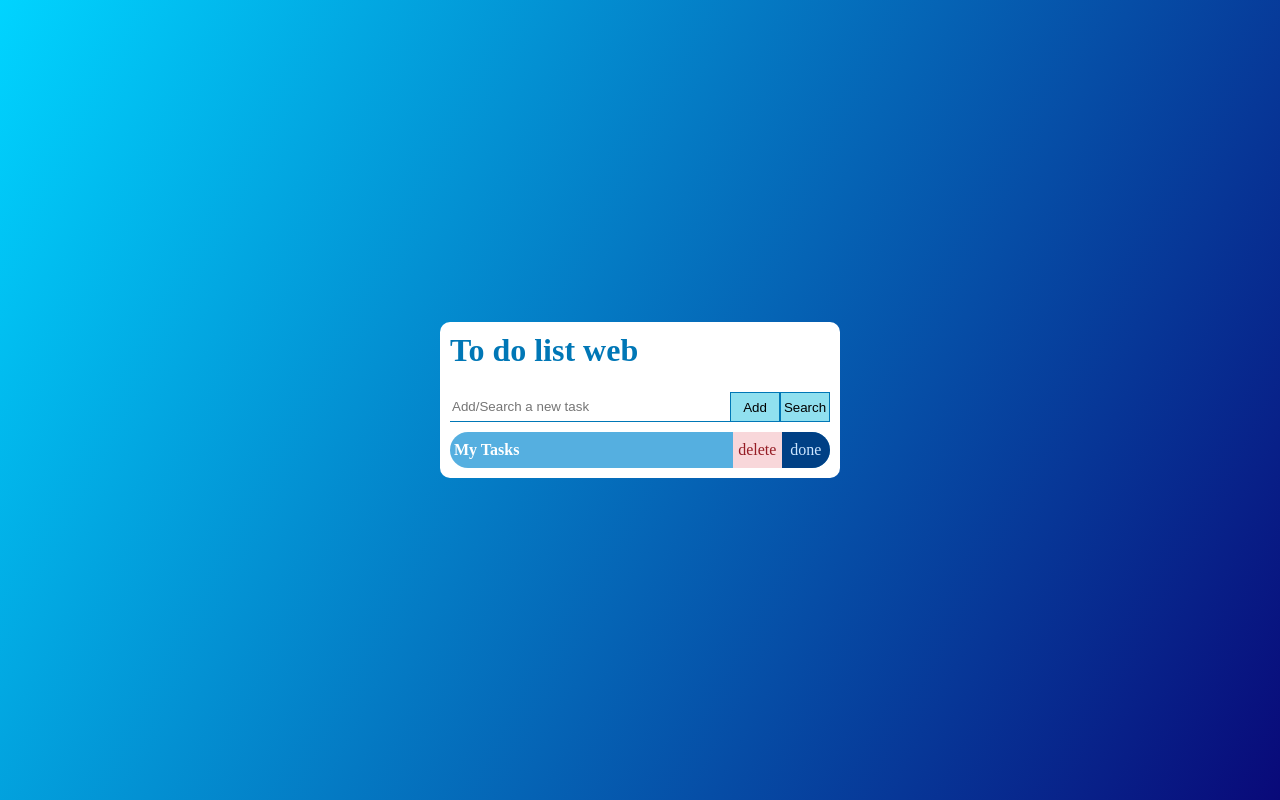
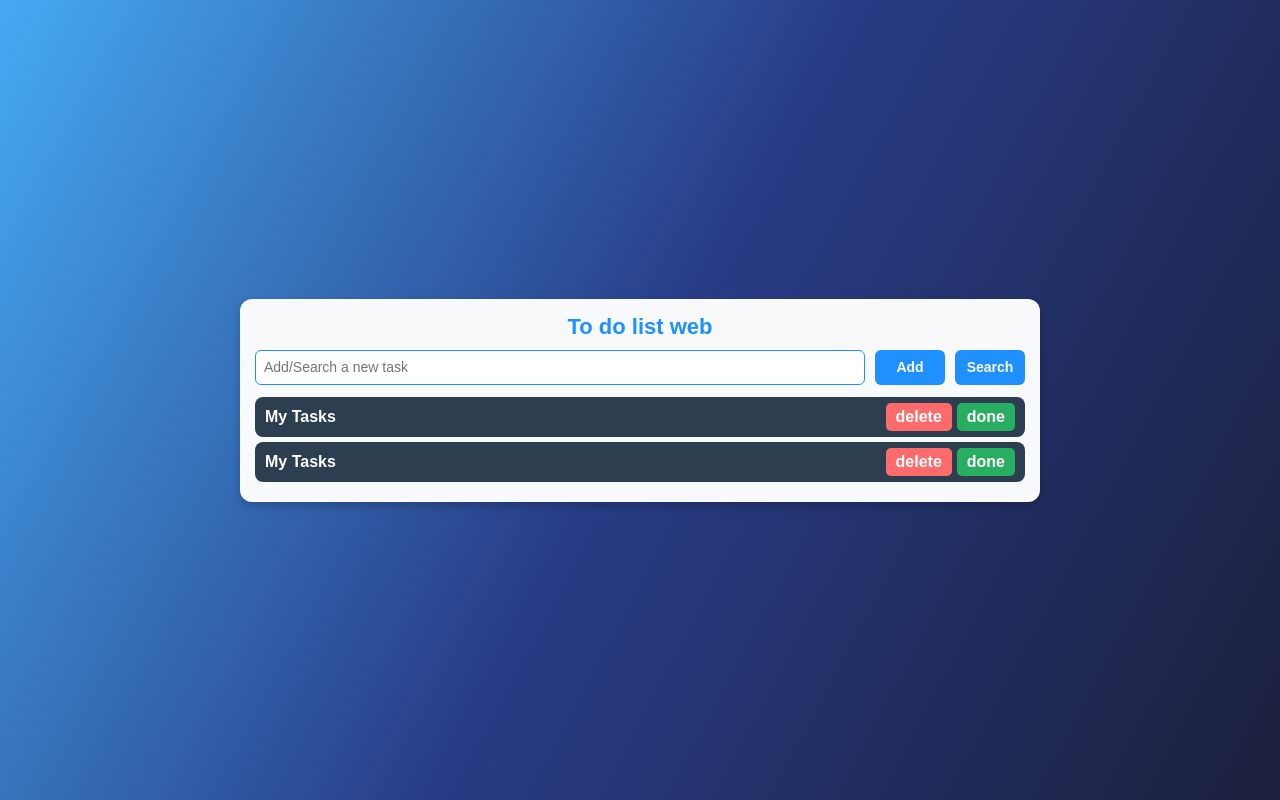
Before and after one commit to DonavioNovelh/listtofo, a plain HTML site: page index.html in a window 1280 px wide. Drawn offline with Linux system fonts and the light colour scheme.

Commit message:
adicionando outros files

```diff
--- a/index.html
+++ b/index.html
@@ -5,124 +5,7 @@
     <meta name="viewport" content="width=device-width, initial-scale=1.0" />
     <title>Document</title>
     <link rel="stylesheet" href="style.css" />
-    <style>
-      * {
-        box-sizing: border-box;
-        margin: 0;
-        padding: 0;
-      }
 
-      h1 {
-        color: #0077b6;
-        height: 60px;
-      }
-      h2 {
-        font-size: 16px;
-        flex: 1;
-        text-overflow: ellipsis;
-      }
-      body {
-        padding: 20px;
-        background: rgb(2, 0, 36);
-        background: linear-gradient(
-          298deg,
-          rgba(2, 0, 36, 1) 0%,
-          rgba(9, 9, 121, 1) 0%,
-          rgba(0, 212, 255, 1) 100%
-        );
-        margin: auto;
-        display: flex;
-        align-items: center;
-        justify-content: center;
-        height: 100vh;
-        width: 100vw;
-      }
-
-      .pai {
-        background-color: white;
-        min-width: 285px;
-         /* Largura mínima */
-      max-width: 400px;  /* Largura máxima */
-      width: 100%;  /* Largura total */
-        background-repeat: no-repeat;
-        border-radius: 10px;
-        padding: 10px;
-      }
-
-      .container {
-        display: flex;
-        align-items: center;
-        height: 30px;
-        margin-bottom: 10px;
-      }
-
-      input[type="search"] {
-        padding: 0 02px;
-        height: 100%;
-        flex: 1;
-        border: none;
-        border-bottom: 1.5px solid #0077b6;
-      }
-      input:focus {
-        outline: none;
-      }
-
-      button {
-        margin: 0 0px;
-        height: 100%;
-        display: block;
-        width: 50px;
-        background-color: #90e0ef;
-        outline: none;
-        border: 0.5px solid #0077b6;
-      }
-
-      hr {
-        margin-top: 10px;
-      }
-
-      .cont {
-        background-color: #55afe0;
-        color: white;
-        display: flex;
-        justify-content: space-between;
-        align-items: center;
-        height: 36px;
-        padding-left:4px;
-        padding-right: 0px;
-        border-radius: 20px;
-        overflow: hidden;
-
-      }
-
-      .delete {
-        background-color: #F8D7DA;
-        color: #951C24;
-      }
-
-      .done {
-        color: #CCE5FF;
-        background-color: #004085;
-      }
-
-      .ting {
-
-        width: 97px;
-        display: flex;
-        height: 100%;
-        align-items: center;
-      }
-      span {
-        display: block;
-        text-align: center;
-        height: 100%;
-        display: flex;
-        height: 100%;
-        align-items: center;
-        flex: 1;
-        justify-content: center;
-      }
-    </style>
   </head>
   <body>
     <div class="pai">
@@ -130,9 +13,21 @@
         <h1>To do list web</h1>
       </header>
       <div class="container">
-        <input type="search" placeholder="Add/Search a new task" />
-        <button>Add</button>
-        <button>Search</button>
+        <input
+          class="input"
+          type="search"
+          placeholder="Add/Search a new task"
+        />
+        <button class="adicionar">Add</button>
+        <button class="b1">Search</button>
+      </div>
+
+      <div class="cont">
+        <h2>My Tasks</h2>
+        <div class="ting">
+          <span class="delete">delete</span>
+          <span class="done">done</span>
+        </div>
       </div>
 
       <div class="cont">
@@ -144,4 +39,101 @@
       </div>
     </div>
   </body>
+  <script>
+    let input = document.querySelector('.input')
+    let pai = document.querySelector('.pai')
+
+    let add = document.querySelector('.adicionar')
+    let body = document.querySelector('body')
+    let titulo = ''
+    add.addEventListener('click', adicionar)
+    let divCont = ''
+    let divting = ''
+    let spanDelete = ''
+    let spanDone = ''
+    let h2 = ''
+    let tiu = ''
+
+
+
+
+
+
+
+
+
+
+
+
+
+
+
+
+
+
+
+
+
+
+
+
+
+
+
+
+
+
+
+
+
+
+
+
+
+
+
+
+
+
+
+    function adicionar (e) {
+      //console.log(e.target+ '1223')
+      if(input.value.length>0) {
+        titulo = input.value
+        h2 = document.createElement('h2')
+        h2.textContent = titulo
+
+        //div com background cinza
+        divCont = document.createElement('div')
+        divCont.classList.add('cont')
+        divCont.appendChild(h2)
+
+
+        //div com botões delete e done
+        divting = document.createElement('div')
+        divting.classList.add('ting')
+        divCont.appendChild(divting)
+
+        spanDelete = document.createElement('span')
+        spanDelete.classList.add('delete')
+        spanDelete.textContent = 'delete'
+        divting.appendChild(spanDelete)
+
+        spanDone = document.createElement('span')
+        spanDone.classList.add('done')
+        spanDone.textContent = 'done'
+        divting.appendChild(spanDone)
+        pai.appendChild(divCont)
+        console.log(divCont)
+
+      }
+      else {
+        alert("Ocorreu um erro ao tentar adicionar uma tarefa")
+      }
+
+    }
+
+
+
+  </script>
 </html>
--- a/style.css
+++ b/style.css
@@ -0,0 +1,136 @@
+* {
+        box-sizing: border-box;
+        margin: 0;
+        padding: 0;
+        font-family: "Arial", sans-serif;
+        transition: all 0.2s;
+      }
+
+      body {
+        padding: 20px;
+        background: linear-gradient(298deg, #1b1f3b, #283c86, #45aaf2);
+        display: flex;
+        align-items: center;
+        justify-content: center;
+        height: 100vh;
+        width: 100vw;
+      }
+
+      .pai {
+        background-color: #f8f9fa;
+        min-width: 400px;
+        max-width: 800px;
+        width: 100%;
+        border-radius: 12px;
+        padding: 15px;
+        box-shadow: 0 4px 10px rgba(0, 0, 0, 0.2);
+      }
+
+      h1 {
+        color: #1e90ff;
+        text-align: center;
+        font-size: 22px;
+        margin-bottom: 10px;
+      }
+
+      h2 {
+        font-size: 16px;
+        flex: 1;
+        color: #ffffff;
+        font-weight: bold;
+      }
+
+      .container {
+        display: flex;
+        align-items: center;
+        gap: 10px;
+        margin-bottom: 12px;
+      }
+
+      input[type="search"] {
+        padding: 8px;
+        height: 35px;
+        flex: 1;
+        border: 1px solid #1e90ff;
+        border-radius: 6px;
+        outline: none;
+        font-size: 14px;
+      }
+      input:focus {
+        border: 2px solid #1e90ff;
+      }
+
+      button {
+        height: 35px;
+        width: 70px;
+        border: none;
+        background-color: #1e90ff;
+        color: white;
+        font-size: 14px;
+        font-weight: bold;
+        border-radius: 6px;
+        cursor: pointer;
+        transition: 0.3s;
+      }
+
+      button:hover {
+        background-color: #155ab6;
+      }
+
+      hr {
+        margin: 15px 0;
+        border: 0;
+        height: 1px;
+        background-color: #ccc;
+      }
+
+      .cont {
+        background-color: #2c3e50;
+        color: white;
+        display: flex;
+        justify-content: space-between;
+        align-items: center;
+        height: 40px;
+        padding: 0 10px;
+        border-radius: 8px;
+        font-weight: bold;
+        margin: 5px 0;
+      }
+
+      .delete {
+        background-color: #ff6b6b;
+        color: white;
+        padding: 5px 10px;
+        border-radius: 5px;
+        cursor: pointer;
+        transition: 0.3s;
+      }
+
+      .delete:hover {
+        background-color: #d63031;
+      }
+
+      .done {
+        background-color: #27ae60;
+        color: white;
+        padding: 5px 10px;
+        border-radius: 5px;
+        cursor: pointer;
+        transition: 0.3s;
+      }
+
+      .done:hover {
+        background-color: #1e8449;
+      }
+
+      .ting {
+        display: flex;
+        gap: 5px;
+      }
+
+      span {
+        display: flex;
+        align-items: center;
+        justify-content: center;
+        flex: 1;
+      }
```
Also changed, not shown: index.js (added).
